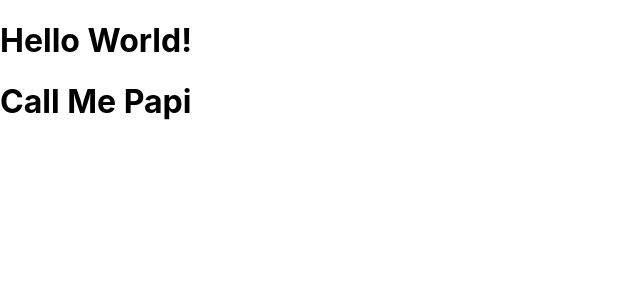
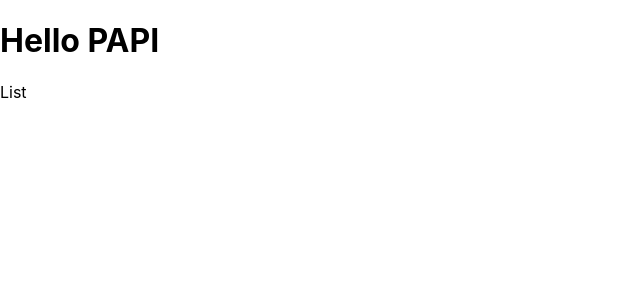
Before and after one commit to DevonTubben/React-practice, a React (Create React App) app: page / in a window 1280 px wide. Shown: the top 300 px of the page, without its empty margins (0-640 px from the left). Built offline with nearby package versions, Linux system fonts and the light colour scheme.

Commit message:
created list

```diff
--- a/src/App.js
+++ b/src/App.js
@@ -1,16 +1,16 @@
 import React, { Component } from 'react'
+import List from './List'
+
 class App extends Component{
   render(){
-    debugger // Always put debugger between your render and return
+    const name = "papi"
+
+   // debugger  Always put debugger between your render and return
   return ( // Only thing that should be in your return is a JSX element
-    <>
     <div className="App">
-       <h1>Hello World!</h1>
+       <h1>Hello {name.toUpperCase()}</h1>
+       <List/>
     </div>
-    <div>
-      <h1>Call Me Papi</h1>
-      </div>
-      </>
   );
 }
 }
--- /dev/null
+++ b/src/List.js
@@ -0,0 +1,13 @@
+import React, { Component } from 'react'
+
+class List extends Component {
+    render(){
+        return (
+            <div>
+                List
+            </div>
+        )
+    }
+}
+
+export default List
```
